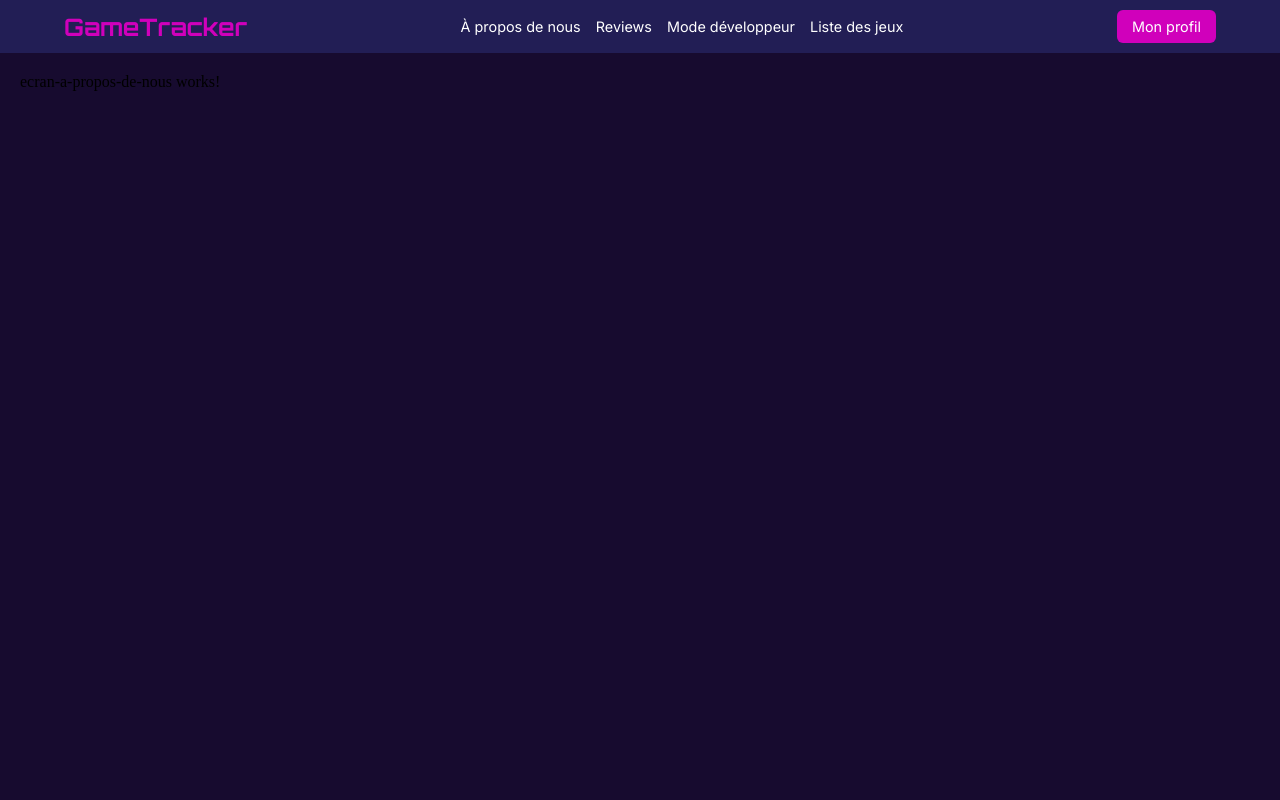
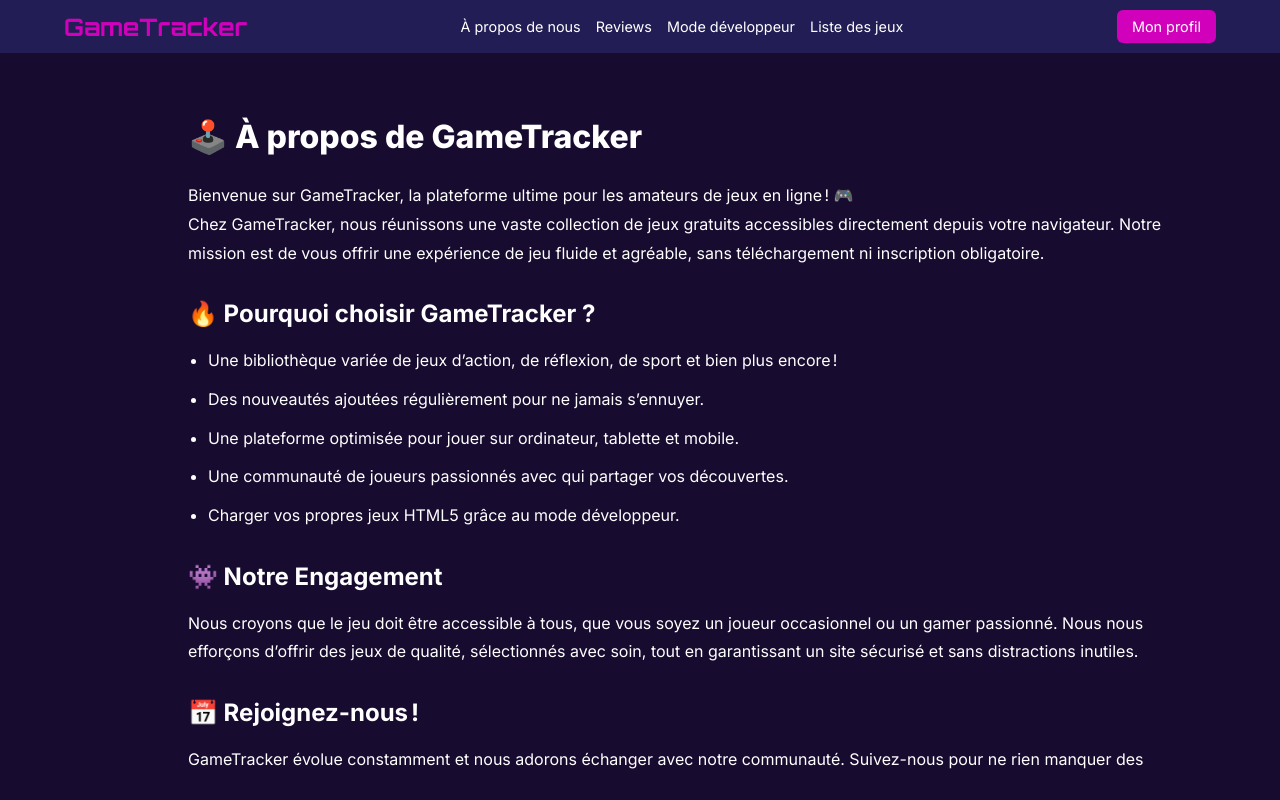
Before and after one commit to yoanlouvois/Front-End-GameTracker, an Angular app: page /Infos in a window 1280 px wide. Built offline with nearby package versions, Linux system fonts and the light colour scheme.

Commit message:
Creation des components des pages principales

```diff
--- a/src/app/Ecrans/ecran-a-propos-de-nous/ecran-a-propos-de-nous.component.html
+++ b/src/app/Ecrans/ecran-a-propos-de-nous/ecran-a-propos-de-nous.component.html
@@ -1 +1,42 @@
-<p>ecran-a-propos-de-nous works!</p>
+<div class="about-container">
+  <div class="about-content">
+    <link href="https://fonts.googleapis.com/css2?family=Inter:wght@400;600;700;800&family=Orbitron:wght@500;700&display=swap" rel="stylesheet" />
+    <h1>🕹️ À propos de GameTracker</h1>
+    <p>
+      Bienvenue sur GameTracker, la plateforme ultime pour les amateurs de jeux en ligne ! 🎮<br />
+      Chez GameTracker, nous réunissons une vaste collection de jeux gratuits accessibles
+      directement depuis votre navigateur. Notre mission est de vous offrir une
+      expérience de jeu fluide et agréable, sans téléchargement ni inscription obligatoire.
+    </p>
+
+    <h2>🔥 Pourquoi choisir GameTracker ?</h2>
+    <ul>
+      <li>Une bibliothèque variée de jeux d’action, de réflexion, de sport et bien plus encore !</li>
+      <li>Des nouveautés ajoutées régulièrement pour ne jamais s’ennuyer.</li>
+      <li>Une plateforme optimisée pour jouer sur ordinateur, tablette et mobile.</li>
+      <li>Une communauté de joueurs passionnés avec qui partager vos découvertes.</li>
+      <li>Charger vos propres jeux HTML5 grâce au mode développeur.</li>
+    </ul>
+
+    <h2>👾 Notre Engagement</h2>
+    <p>
+      Nous croyons que le jeu doit être accessible à tous, que vous soyez un joueur
+      occasionnel ou un gamer passionné. Nous nous efforçons d’offrir des jeux de
+      qualité, sélectionnés avec soin, tout en garantissant un site sécurisé et sans
+      distractions inutiles.
+    </p>
+
+    <h2>📅 Rejoignez-nous !</h2>
+    <p>
+      GameTracker évolue constamment et nous adorons échanger avec notre communauté.
+      Suivez-nous pour ne rien manquer des dernières nouveautés et mises à jour !
+    </p>
+
+    <h2>📩 Contactez-nous</h2>
+    <p>
+      Vous avez une question ou une suggestion ? N’hésitez pas à nous écrire à
+      <a href="mailto:contact@gametracker.com" class="contact-link">contact&#64;gametracker.com</a>
+      ou à nous suivre sur nos réseaux sociaux.
+    </p>
+  </div>
+</div>
--- a/src/app/Ecrans/ecran-a-propos-de-nous/ecran-a-propos-de-nous.component.scss
+++ b/src/app/Ecrans/ecran-a-propos-de-nous/ecran-a-propos-de-nous.component.scss
@@ -0,0 +1,70 @@
+// Utilisation de variables SCSS pour faciliter les changements
+$primary-bg-color: #170b2f;
+$secondary-bg-color: #221e55;
+$text-color: white;
+$highlight-color: #d000bb;
+
+.about-container {
+  width: 100%;
+  min-height: 100vh;
+  background-color: $primary-bg-color; // Couleur de fond principale
+  display: flex;
+  justify-content: center;
+  align-items: center;
+  padding: 40px; // Espaces internes
+  text-align: left;
+
+  .about-content {
+    max-width: 80%;
+    color: $text-color;
+
+    h1 {
+      font-family: "Inter", sans-serif;
+      font-size: 2rem;
+      font-weight: 800;
+      line-height: 1.5;
+      margin-bottom: 20px;
+    }
+
+    h2 {
+      font-family: "Inter", sans-serif;
+      font-size: 1.5rem;
+      font-weight: 700;
+      line-height: 1.4;
+      margin-top: 30px;
+      margin-bottom: 15px;
+    }
+
+    p {
+      font-family: "Inter", sans-serif;
+      font-size: 1rem;
+      font-weight: 400;
+      line-height: 1.8;
+      margin-bottom: 20px;
+    }
+
+    ul {
+      list-style-type: disc;
+      padding-left: 20px;
+
+      li {
+        font-family: "Inter", sans-serif;
+        font-size: 1rem;
+        font-weight: 400;
+        line-height: 1.8;
+        margin-bottom: 10px;
+      }
+    }
+
+    .contact-link {
+      color: $highlight-color;
+      font-weight: bold;
+      text-decoration: none;
+      transition: color 0.3s;
+
+      &:hover {
+        color: lighten($highlight-color, 15%);
+      }
+    }
+  }
+}
--- a/src/app/Ecrans/ecran-accueil/ecran-accueil.html
+++ b/src/app/Ecrans/ecran-accueil/ecran-accueil.html
@@ -0,0 +1 @@
+<p>ecran-a-propos-de-nous works!</p>
```
